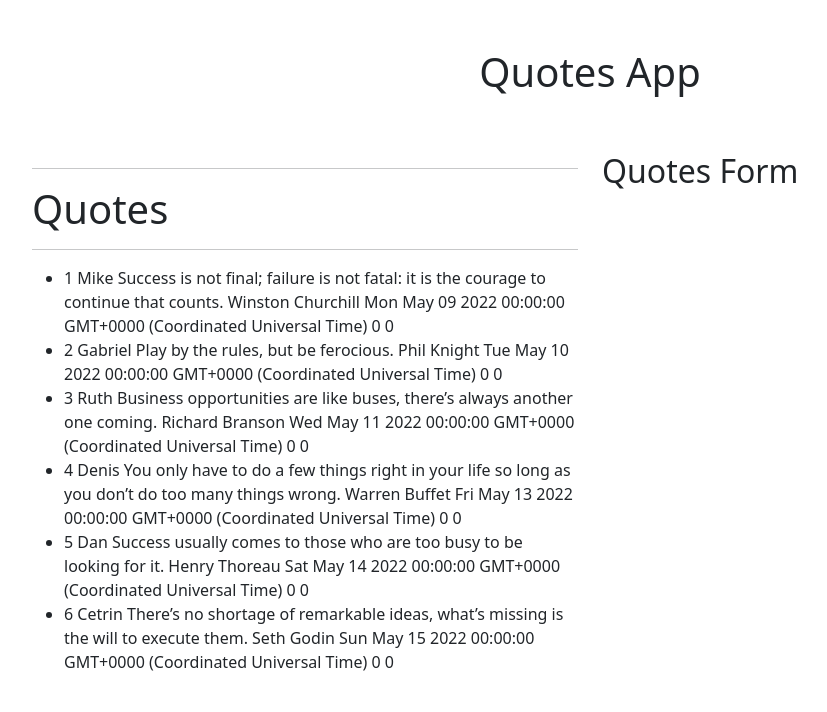
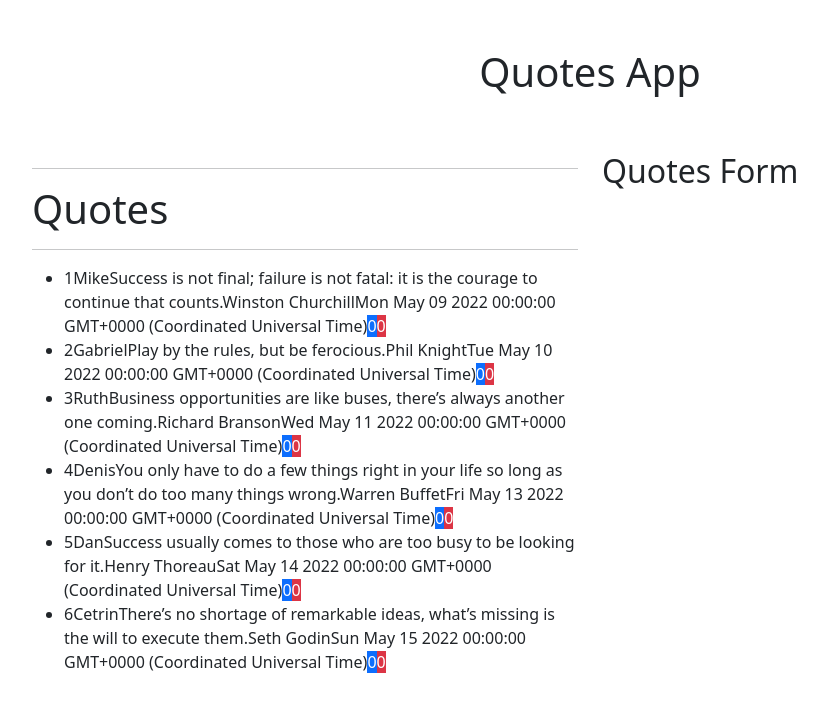
Before and after one commit to DenisMuga/WK1AngularIP-Quotes, an Angular app: page / in a window 1280 px wide. Shown: the top 712 px of the page, without its empty margins (50-877 px from the left). Built offline with nearby package versions, Linux system fonts and the light colour scheme.

Commit message:
style: styling the likes or upvotes or the dislikes or downvotes buttons

```diff
--- a/src/app/quotes/quotes.component.html
+++ b/src/app/quotes/quotes.component.html
@@ -6,13 +6,13 @@
     <hr>
     <ul>
         <li *ngFor='let quote of quotes'>
-        {{quote.id}}
-          {{quote.name}}
-          {{quote.quote}}
-          {{quote.author}}
-          {{quote.datePosted}}
-          {{quote.likes}}
-          {{quote.dislikes}}
+        <span>{{quote.id}}</span>
+          <span>{{quote.name}}</span>
+          <span>{{quote.quote}}</span>
+          <span>{{quote.author}}</span>
+          <span>{{quote.datePosted}}</span>
+          <span class="btn-primary">{{quote.likes}}</span>
+          <span class="btn-danger">{{quote.dislikes}}</span>
 
         </li>
     </ul>
```
